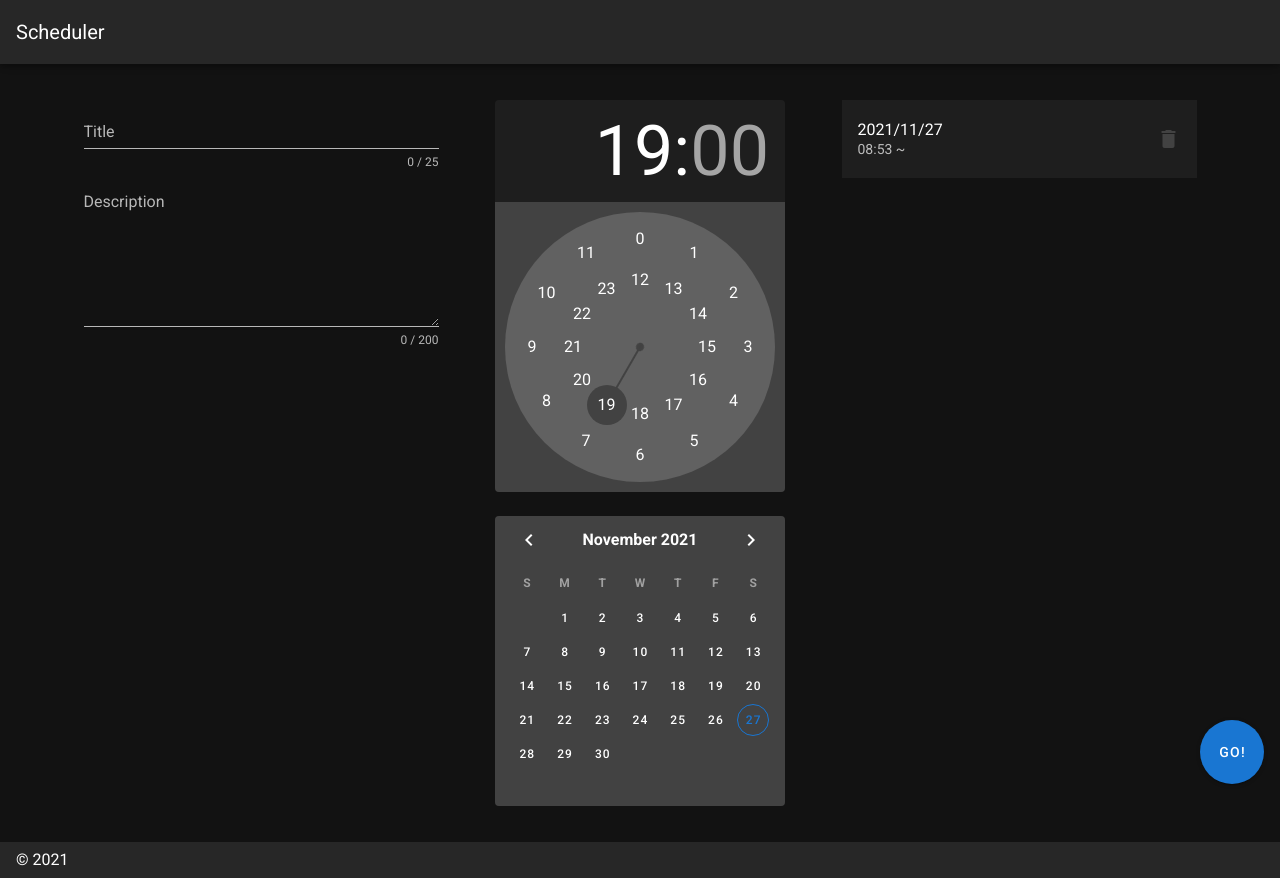
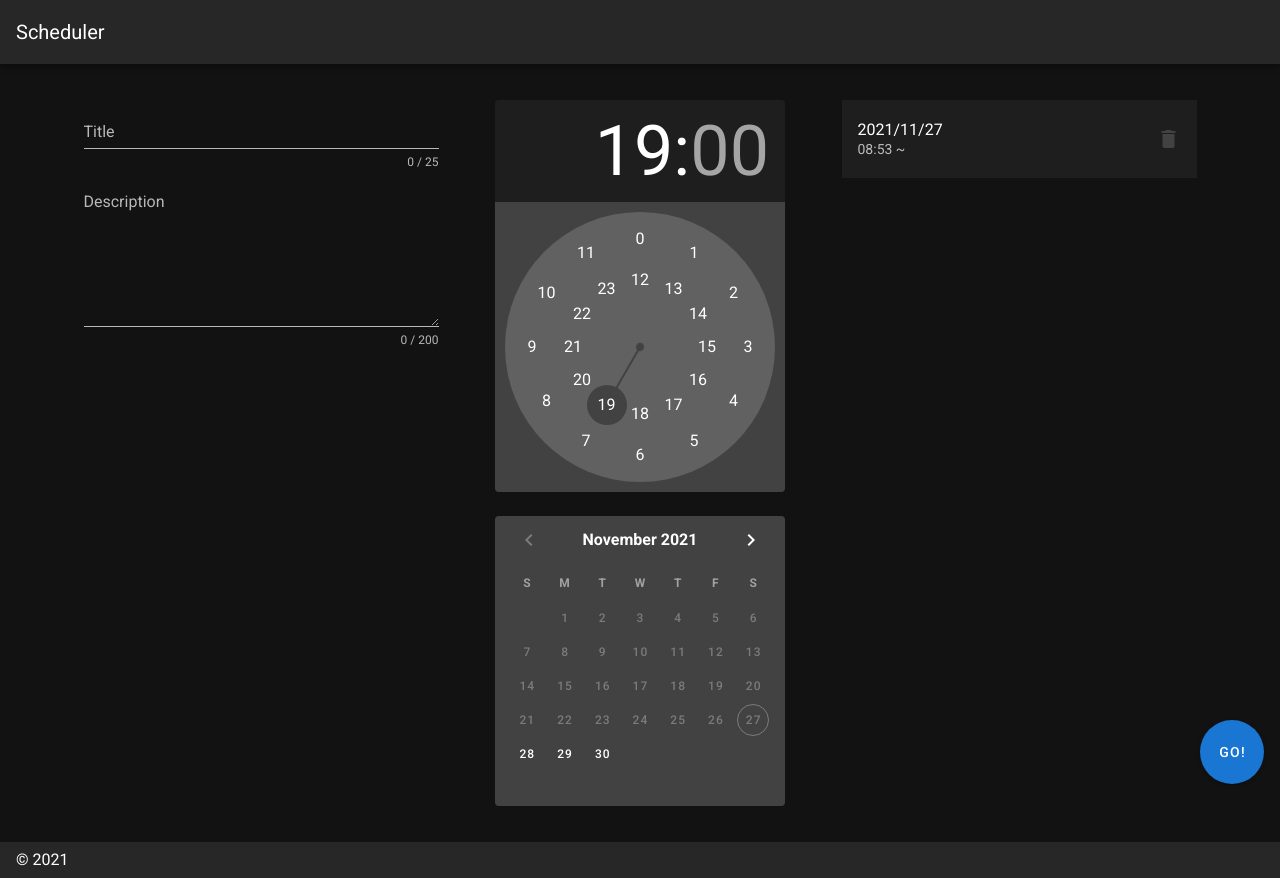
Before and after one commit to tomon9086/techpit-nuxt-scheduler, a Nuxt app in the folder app/: page / in a window 1280 px wide. Built offline with nearby package versions, Linux system fonts and the light colour scheme.

Commit message:
add date rule

```diff
--- a/app/components/EventEditor.vue
+++ b/app/components/EventEditor.vue
@@ -36,6 +36,7 @@
             <v-time-picker
               v-model="time"
               format="24hr"
+              :allowed-minutes="m => m % 5 === 0"
             />
           </v-col>
           <v-col>
@@ -44,6 +45,8 @@
               no-title
               bottom
               color="primary"
+              :allowed-dates="v => !dates.map(d => d.from.toFormat('yyyy-MM-dd')).includes(v)"
+              :min="minDate"
               @change="addDate"
             />
           </v-col>
@@ -94,6 +97,7 @@ export default {
       title: '',
       description: '',
       time: '19:00',
+      minDate: DateTime.now().toFormat('yyyy-MM-dd'),
       dates: [{
         id: 1,
         from: DateTime.now()
```
